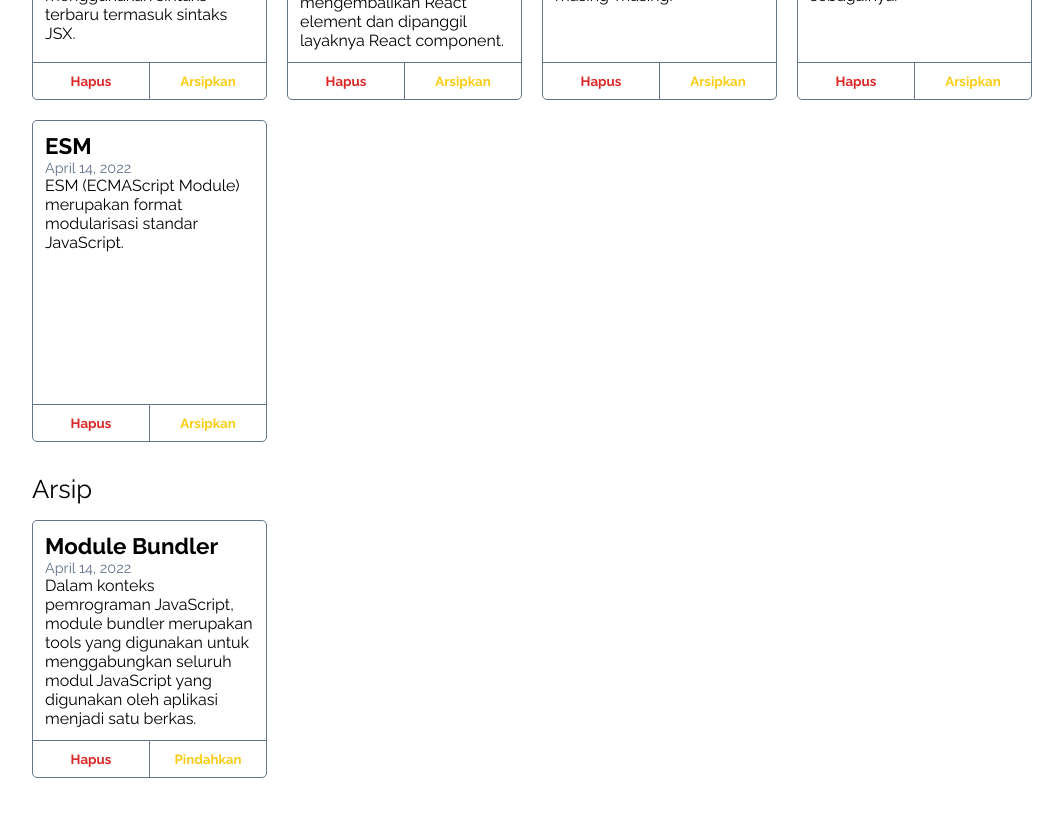
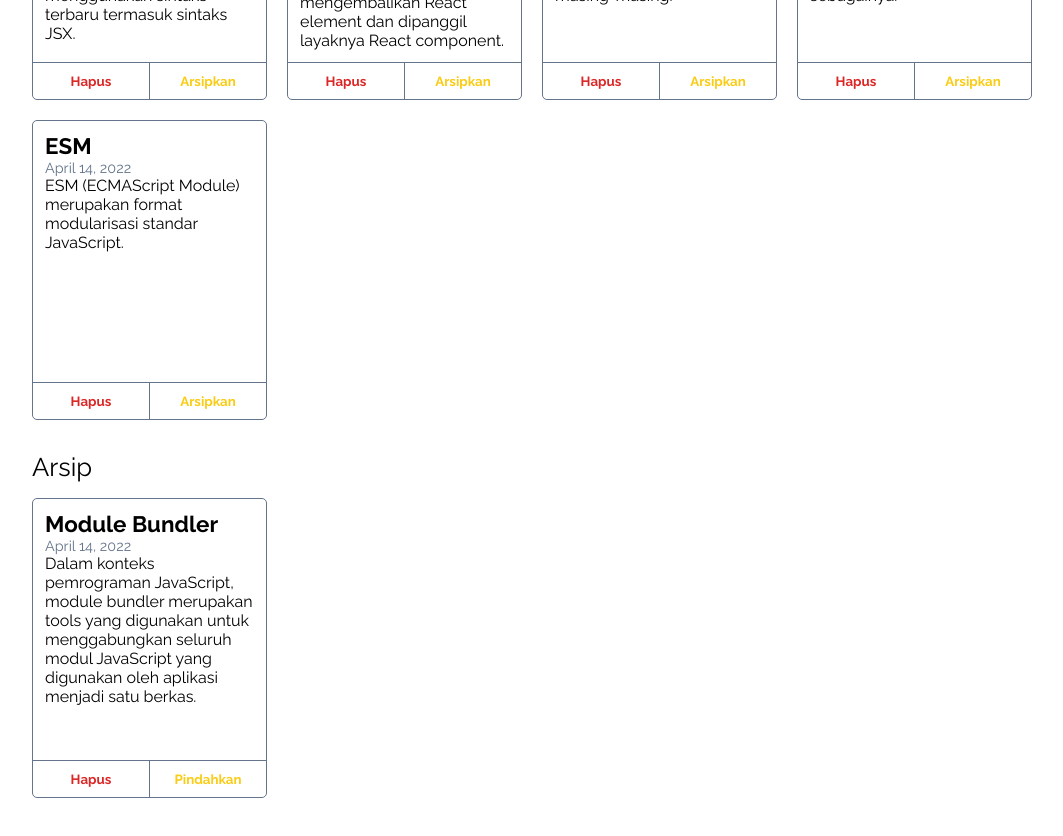
Before and after one commit to DhiaurrahmanRaziqRamadhan/personal-notes-apps, a React (Vite) app: page / in a window 1280 px wide. Shown: the part 740-1576 px from the top of the page, without its empty margins (108-1171 px from the left). After the commit the page ends 1538 px from the top, so only its background shows below. Built offline with nearby package versions, Linux system fonts and the light colour scheme.

Commit message:
minor-changes

```diff
--- a/package.json
+++ b/package.json
@@ -1,7 +1,7 @@
 {
   "name": "personal-notes-apps",
   "private": true,
-  "version": "0.0.0",
+  "version": "1.0.0",
   "type": "module",
   "scripts": {
     "dev": "vite",
--- a/src/component/NotesInput.jsx
+++ b/src/component/NotesInput.jsx
@@ -35,17 +35,23 @@ class NotesInput extends React.Component {
 
   onSubmitEventListener(e) {
     e.preventDefault()
-    this.props.addNotes(this.state);
+
+    if(this.state.title.length === 0 || this.state.body.length === 0) {
+      alert("Judul atau isi catatan tidak boleh kosong")
+    } else {
+      this.props.addNotes(this.state);
+    }
   }
 
   render() {
-    const remainingCharacters = 50 - this.state.title.length;
-
+    // const remainingCharacters = 50 - this.state.title.length;
+    console.log("judul:", this.state.title.length)
+    console.log("body:", this.state.body.length)
     return (
       <form className="notes-input" onSubmit={this.onSubmitEventListener}>
-        <label><p className="sisaKarakter">Sisa karakter: {remainingCharacters}</p></label>
+        <label><p className="sisaKarakter">Sisa karakter: {50 - this.state.title.length}</p></label>
         <label htmlFor="judul">Judul</label>
-        <input type="text" placeholder="Judul" value={this.state.title} onChange={this.onTitleChangeEventListener} id="judul"  maxLength="50" required/>
+        <input type="text" placeholder="Judul" value={this.state.title} onChange={this.onTitleChangeEventListener} id="judul"/>
         <label htmlFor="catatan">Catatan</label>
         <textarea id="catatan" value={this.state.body} onChange={this.onBodyChangeEventListener} placeholder="Buat catatanmu disini..."></textarea>
         <button className="inputBtn" type="submit">Tambah</button>
--- a/src/styles/style.css
+++ b/src/styles/style.css
@@ -73,7 +73,7 @@ textarea {
 .notes-card-list {
   display: grid;
   grid-template-columns: repeat(4, 1fr);
-  grid-template-rows: repeat(2, 1fr);
+  grid-template-rows: repeat(1, 1fr);
   grid-column-gap: 20px;
   grid-row-gap: 20px;
 }
@@ -89,10 +89,14 @@ textarea {
   justify-content: space-between;
   border: 1px solid #64748b;
   margin: 0;
+  min-height: 300px;
+  max-width: 250px;
   border-radius: 5px;
 }
 
 .notes-content {
+  white-space: pre-line;
+  overflow-wrap: break-word;
   padding: 12px;
 }
 
```
